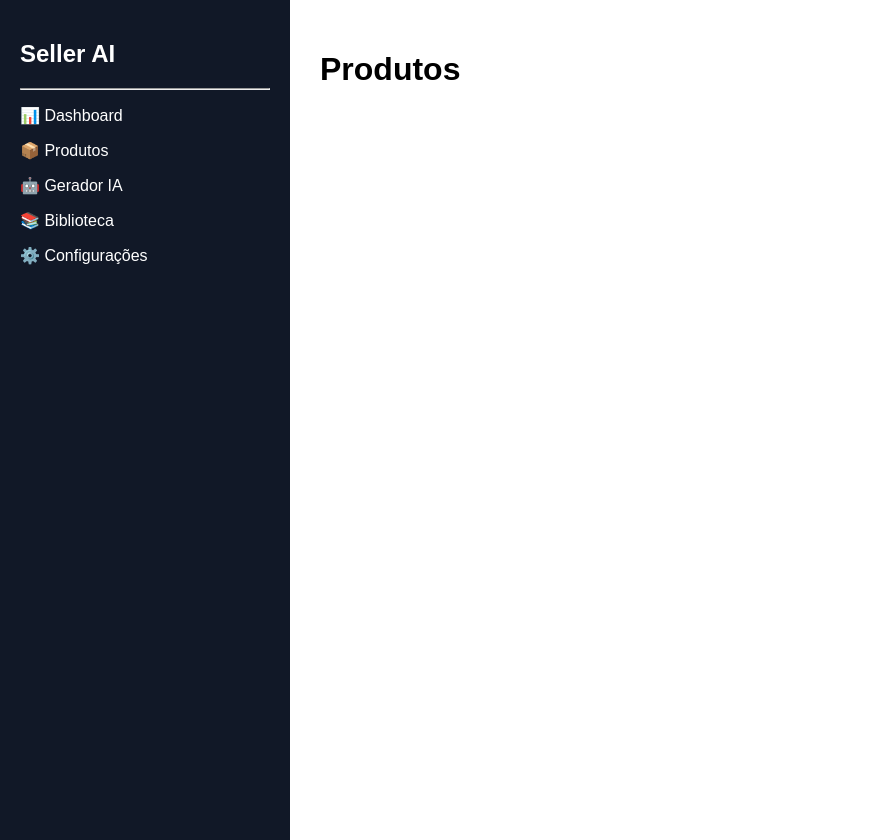
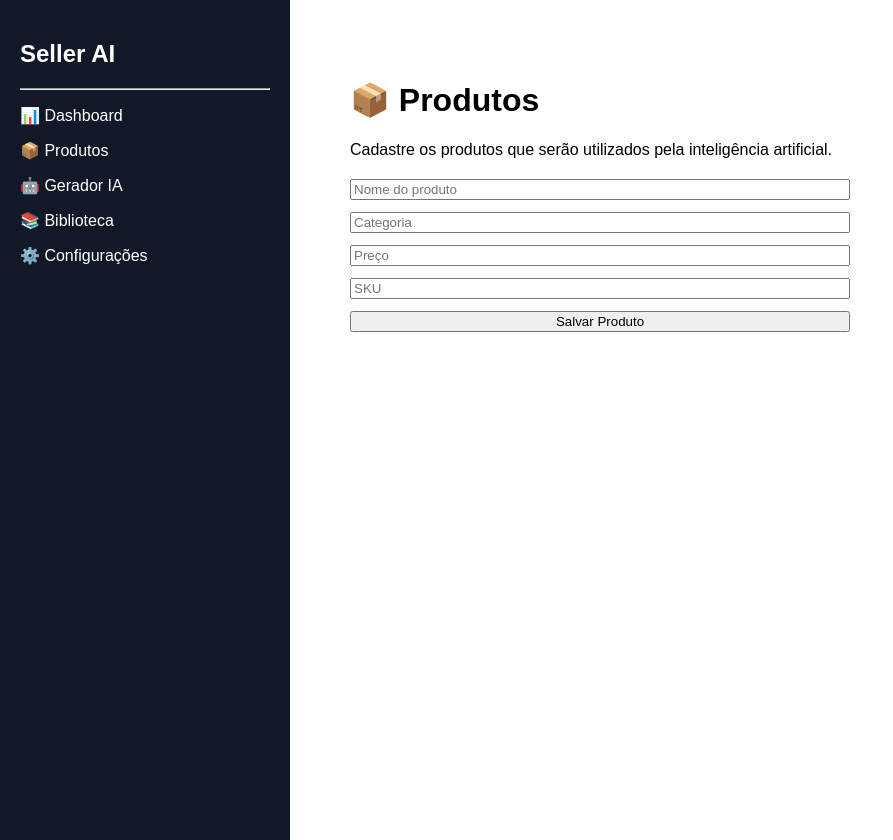
Before and after one commit to VWAelectric/seller-AI, a React app in the folder frontend/: page /products in a window 1280 px wide. Shown: the whole page, without its empty margins (0-893 px from the left). Built offline with nearby package versions, Linux system fonts and the light colour scheme; the HTML template or start-up script is replaced by a standard one.

Commit message:
Formulário de cadastro de produtos

```diff
--- a/frontend/src/pages/Products.jsx
+++ b/frontend/src/pages/Products.jsx
@@ -1,7 +1,78 @@
+import { useState } from "react";
+
 export default function Products() {
+  const [name, setName] = useState("");
+  const [category, setCategory] = useState("");
+  const [price, setPrice] = useState("");
+  const [sku, setSku] = useState("");
+
+  const handleSubmit = (e) => {
+    e.preventDefault();
+
+    console.log({
+      name,
+      category,
+      price,
+      sku,
+    });
+
+    setName("");
+    setCategory("");
+    setPrice("");
+    setSku("");
+  };
+
   return (
-    <div>
-      <h1>Produtos</h1>
+    <div style={{ padding: "30px" }}>
+      <h1>📦 Produtos</h1>
+
+      <p>
+        Cadastre os produtos que serão utilizados
+        pela inteligência artificial.
+      </p>
+
+      <form
+        onSubmit={handleSubmit}
+        style={{
+          display: "flex",
+          flexDirection: "column",
+          gap: "12px",
+          maxWidth: "500px",
+          marginTop: "20px",
+        }}
+      >
+        <input
+          type="text"
+          placeholder="Nome do produto"
+          value={name}
+          onChange={(e) => setName(e.target.value)}
+        />
+
+        <input
+          type="text"
+          placeholder="Categoria"
+          value={category}
+          onChange={(e) => setCategory(e.target.value)}
+        />
+
+        <input
+          type="number"
+          placeholder="Preço"
+          value={price}
+          onChange={(e) => setPrice(e.target.value)}
+        />
+
+        <input
+          type="text"
+          placeholder="SKU"
+          value={sku}
+          onChange={(e) => setSku(e.target.value)}
+        />
+
+        <button type="submit">
+          Salvar Produto
+        </button>
+      </form>
     </div>
   );
 }
```
